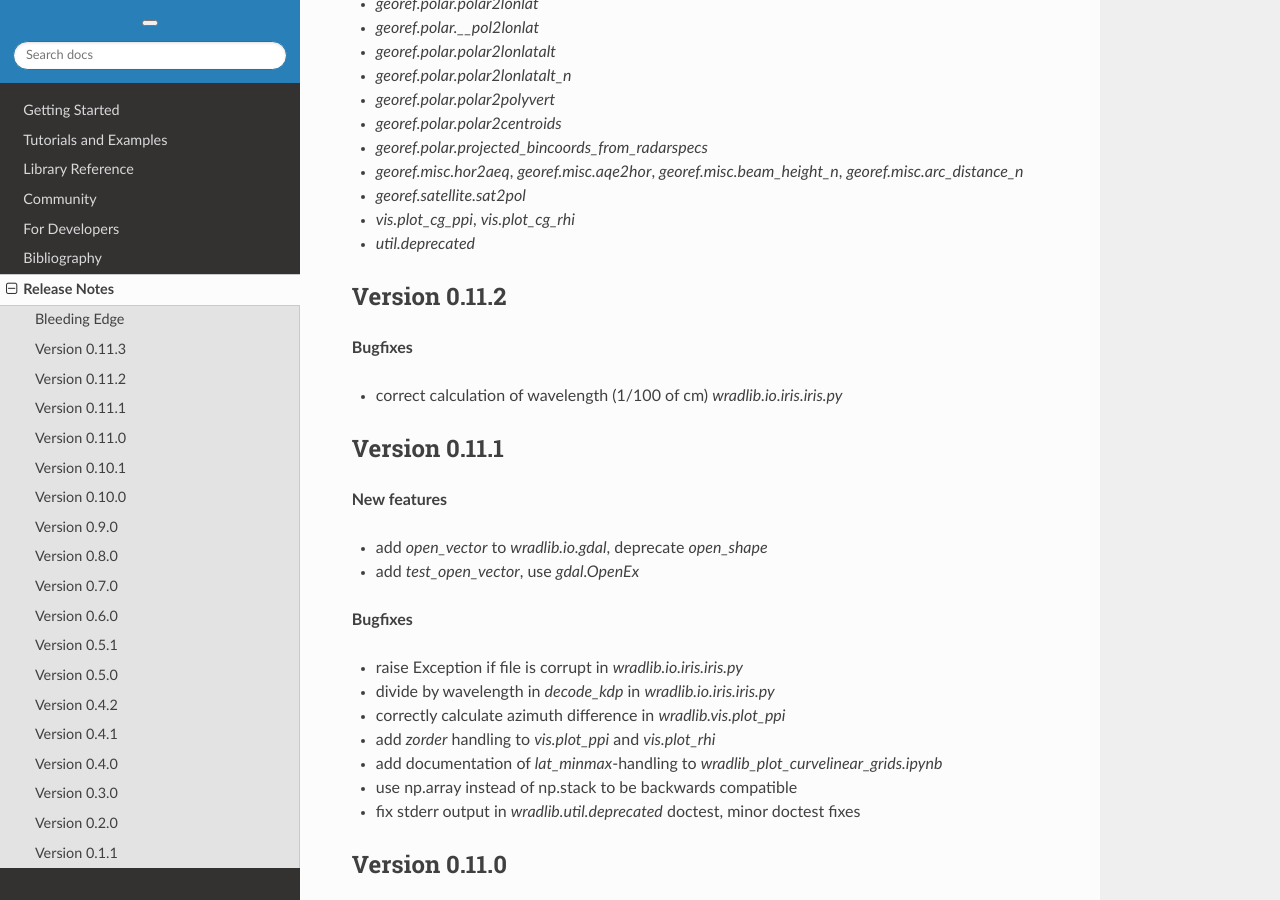
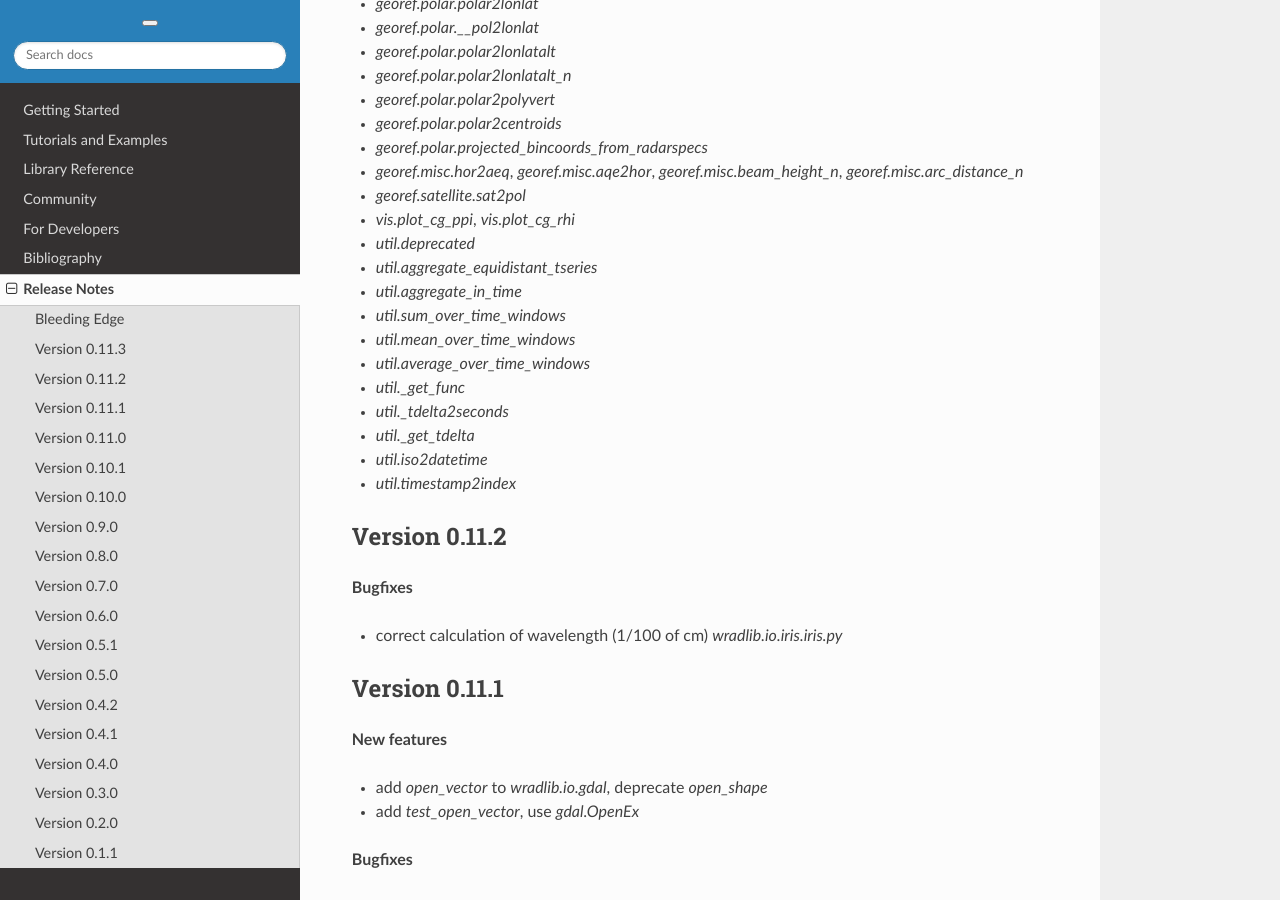
Before and after one commit to wradlib/wradlib-docs, a Sphinx documentation site: the page built from source/release_notes.rst, in a window 1280 px wide and 900 px high, scrolled down 1123 px. Built offline with Sphinx 7.4.7 and the Read the Docs theme 2.0.0, drawn with Linux system fonts in a browser that asks for light colours; pages that are not in the unit, such as notebooks, are missing from menus; the version number could not be read and is left out.

Commit message:
FIX: deprecate timeseries functions in `util` (#217)

```diff
--- a/source/release_notes.rst
+++ b/source/release_notes.rst
@@ -49,6 +49,17 @@ Version 0.11.3
 * `georef.satellite.sat2pol`
 * `vis.plot_cg_ppi`, `vis.plot_cg_rhi`
 * `util.deprecated`
+* `util.aggregate_equidistant_tseries`
+* `util.aggregate_in_time`
+* `util.sum_over_time_windows`
+* `util.mean_over_time_windows`
+* `util.average_over_time_windows`
+* `util._get_func`
+* `util._tdelta2seconds`
+* `util._get_tdelta`
+* `util.iso2datetime`
+* `util.timestamp2index`
+
 
 
 Version 0.11.2
```
